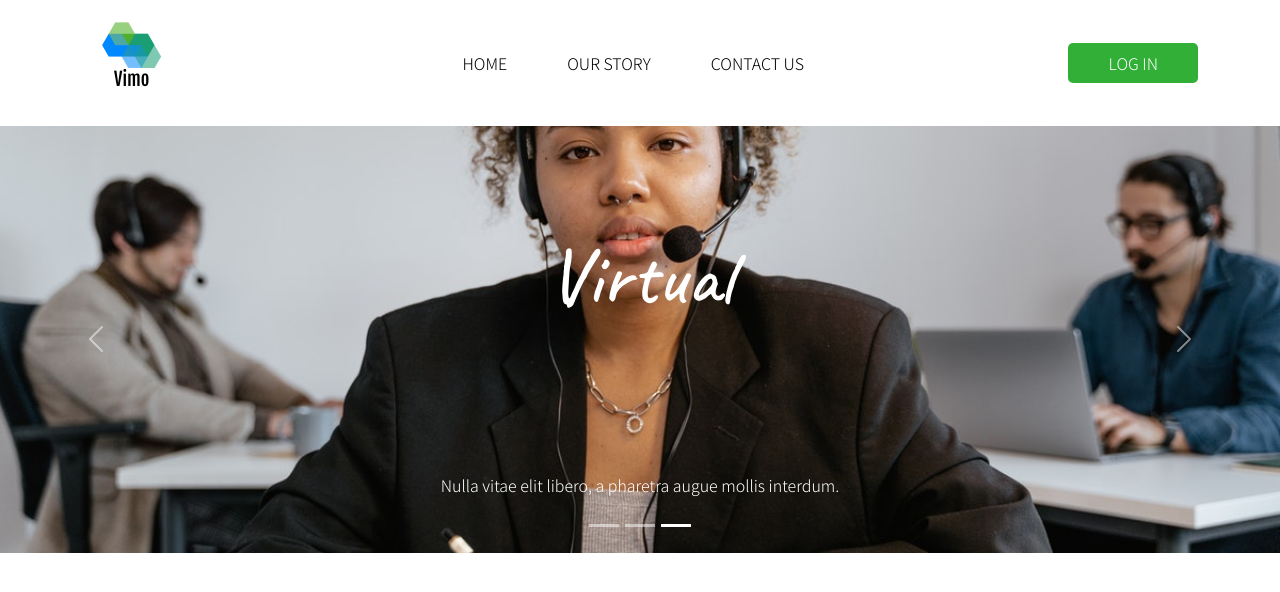
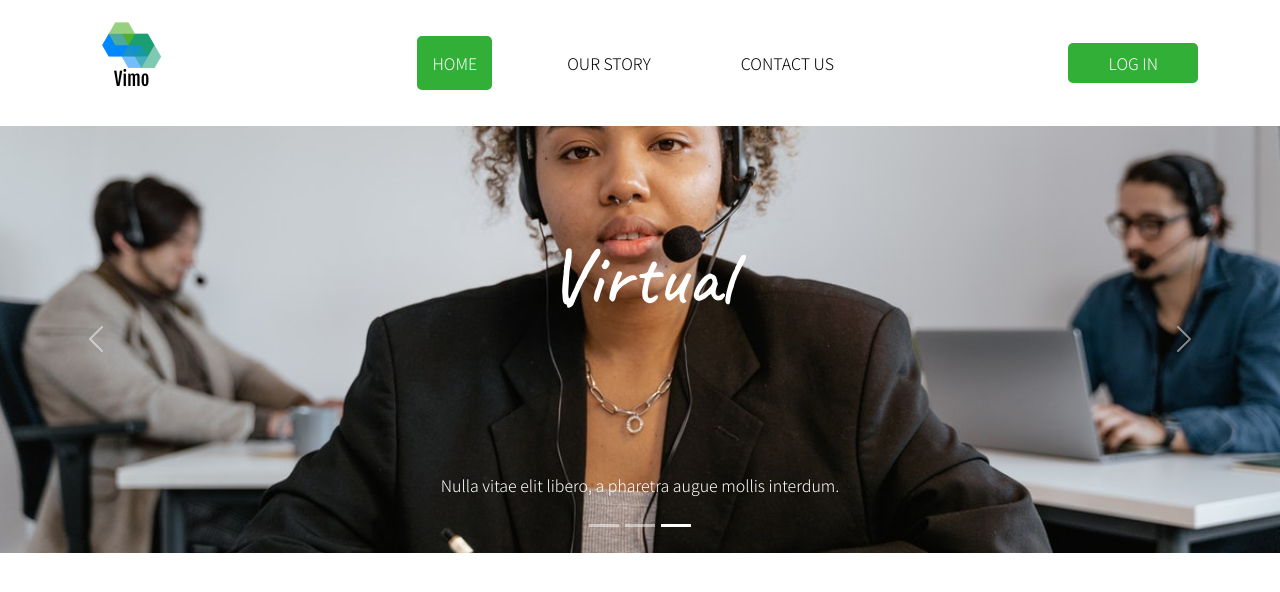
Before and after one commit to chrisamgad/Virtual-Classroom, a React (Create React App) app in the folder client/: page / in a window 1280 px wide. Shown: the top 592 px of the page. Built offline with nearby package versions, Linux system fonts and the light colour scheme.

Commit message:
added active style to the active link in the navbar

```diff
--- a/client/src/components/MainNavigation/MainNavigation.js
+++ b/client/src/components/MainNavigation/MainNavigation.js
@@ -4,14 +4,23 @@ import './MainNavigation.css'
 import {Link} from 'react-router-dom'
 import React,{useEffect, useState,useContext} from 'react'
 import AuthenticatedContext from '../../Contexts/AuthenticatedContext'
+import CourseContext from '../../Contexts/CourseContext'
 import authService from '../../services/auth.service'
 
 
 const MainNavigation = () =>{
 
-  const authenticateduserCtx= useContext(AuthenticatedContext)
+  var pathArray = window.location.pathname.split('/');
+  const authenticateduserCtx = useContext(AuthenticatedContext)
+  const coursectx = useContext(CourseContext)
   const [userdetails,setuserdetails]=useState({
     name:''
+  })
+  const [activelink,setactivelink]=useState({
+    home:false,
+    our_story:false,
+    contact_us:false,
+    dashboard:false
   })
 
   useEffect(()=>{
@@ -24,13 +33,14 @@ const MainNavigation = () =>{
         {
           setuserdetails({
           name:authenticateduserCtx.AuthenticatedUser.teacher.fullname
-        })
+          })
         }
       else if(authenticateduserCtx.AuthenticatedUserRole ==='student')
         {
           setuserdetails({
           name:authenticateduserCtx.AuthenticatedUser.student.fullname
-        })}
+        })
+      }
     }
     else{
       setuserdetails({
@@ -39,8 +49,45 @@ const MainNavigation = () =>{
     }
 
 
+    if(pathArray[1]==='dashboard')
+    {
+      setactivelink({
+        home:false,
+        our_story:false,
+        contact_us:false,
+        dashboard:true
+      })
+    }
+    else if(pathArray[1]==='')
+    {
+      setactivelink({
+        home:true,
+        our_story:false,
+        contact_us:false,
+        dashboard:false
+      })
+    }
+    else if(pathArray[1]==='ourstory')
+    {
+      setactivelink({
+        home:false,
+        our_story:true,
+        contact_us:false,
+        dashboard:false
+      })
+    }
+    else if(pathArray[1]==='contactus')
+    {
+      setactivelink({
+        home:false,
+        our_story:false,
+        contact_us:true,
+        dashboard:false
+      })
+    }
 
-  },[authenticateduserCtx])
+  console.log(pathArray)
+  },[ authenticateduserCtx])
 
   const LogoutHandler =()=>{
     authService.logout().then((res)=>{
@@ -64,19 +111,48 @@ const MainNavigation = () =>{
       </Navbar.Brand>
         <Nav className="me-auto">
             <Nav.Item>
-                <Link className={styles.navlinkstyle} to="/" >HOME</Link>
+                <Link className={ activelink.home ? styles.active :styles.navlinkstyle} onClick={()=>
+                  setactivelink({
+                    home:true,
+                    our_story:false,
+                    contact_us:false,
+                    dashboard:false })}
+                to="/" >HOME</Link>
             </Nav.Item>
             <Nav.Item>
-                <Link className={styles.navlinkstyle}  to="/ourstory">OUR STORY</Link>
+                <Link className={activelink.our_story ? styles.active :styles.navlinkstyle}  onClick={()=>
+                  setactivelink({
+                    home:false,
+                    our_story:true,
+                    contact_us:false,
+                    dashboard:false })}
+                to="/ourstory">OUR STORY</Link>
             </Nav.Item>
             <Nav.Item>
-                <Link className={styles.navlinkstyle}   to="/contactus">CONTACT US</Link>
+                <Link className={activelink.contact_us ? styles.active :styles.navlinkstyle}   onClick={()=>
+                  setactivelink({
+                    home:false,
+                    our_story:false,
+                    contact_us:true,
+                    dashboard:false })}
+                to="/contactus">CONTACT US</Link>
             </Nav.Item>
             {
               (authenticateduserCtx.AuthenticatedUser) ?
               <div>
                 <Nav.Item>
-                  <Link className={styles.navlinkstyle}   to="/dashboard/home">DASHBOARD </Link>
+                  <Link className={activelink.dashboard ? styles.active :styles.navlinkstyle}
+                      onClick={()=>{
+                      setactivelink({
+                        home:false,
+                        our_story:false,
+                        contact_us:false,
+                        dashboard:true })
+
+                        coursectx.SetWentInsideCourse(false) //when user chooses another nav link, then returns back to dashboard, the sidebar of dashboard will shop the home options
+                        }
+                      }
+                  to="/dashboard/home">DASHBOARD </Link>
                 </Nav.Item>
             </div>
             :
--- a/client/src/components/MainNavigation/MainNavigation.module.css
+++ b/client/src/components/MainNavigation/MainNavigation.module.css
@@ -10,8 +10,26 @@
     margin: 0px 30px;
     text-decoration: none ;
     color:black;
+    padding: 15px 15px;
+    border-radius: 5px;
 }
 
+.active{
+    margin: 0px 30px;
+    text-decoration: none;
+    color: white;
+    padding: 15px 15px;
+    border-radius: 5px;
+    background: #31af36;
+}
+.active:hover{
+    margin: 0px 30px;
+    text-decoration: none;
+    color: white;
+    padding: 15px 15px;
+    border-radius: 5px;
+    background: #31af36;
+}
 
 .LoginLink{
     text-decoration: none !important;
```
